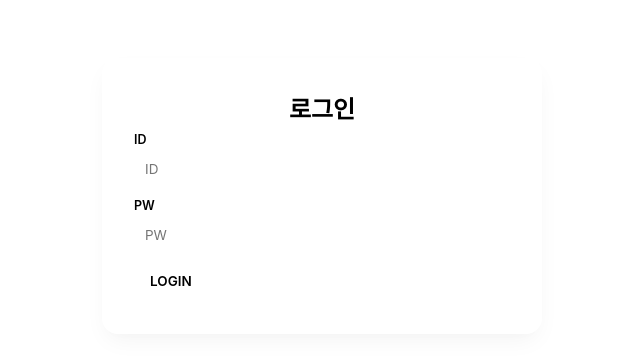
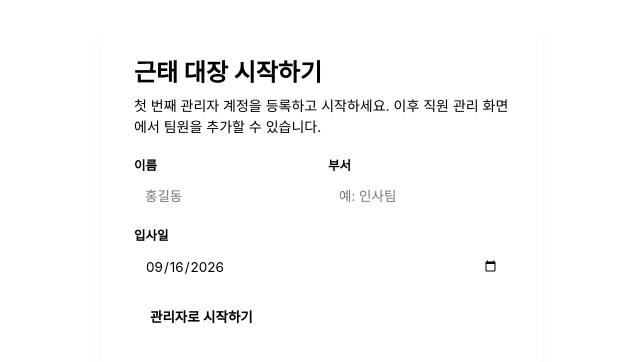
Before and after one commit to dldlstn97-dev/hr, a React (Vite) app: page / in a window 1280 px wide. Shown: the part 204-566 px from the top of the page, without its empty margins (318-958 px from the left). Built offline with nearby package versions, Linux system fonts and the light colour scheme.

Commit message:
Update onboarding form labels and placeholders

```diff
--- a/src/App.jsx
+++ b/src/App.jsx
@@ -36,23 +36,30 @@ function Onboarding({ saveEmployees, setCurrentUserId }) {
   return (
     <div className="onboard-box">
       <div className="card">
-        <div className="page-title" style={{ marginBottom: 6, textAlign : "center" }}>
-          로그인
+        <div className="page-title" style={{ marginBottom: 6 }}>
+          근태 대장 시작하기
+        </div>
+        <div className="page-desc" style={{ marginBottom: 18 }}>
+          첫 번째 관리자 계정을 등록하고 시작하세요. 이후 직원 관리 화면에서 팀원을 추가할 수 있습니다.
         </div>
         <div className="form-row">
           <div className="field">
-            <label>ID</label>
-            <input placeholder="ID" value={name} onChange={(e) => setName(e.target.value)} />
+            <label>이름</label>
+            <input placeholder="홍길동" value={name} onChange={(e) => setName(e.target.value)} />
+          </div>
+          <div className="field">
+            <label>부서</label>
+            <input placeholder="예: 인사팀" value={dept} onChange={(e) => setDept(e.target.value)} />
           </div>
         </div>
         <div className="form-row">
           <div className="field">
-            <label>PW</label>
-            <input placeholder="PW" value={name} onChange={(e) => setName(e.target.value)} />
+            <label>입사일</label>
+            <input type="date" value={join} onChange={(e) => setJoin(e.target.value)} />
           </div>
         </div>
         <button className="btn btn-primary" onClick={submit}>
-          LOGIN
+          관리자로 시작하기
         </button>
       </div>
     </div>
```
